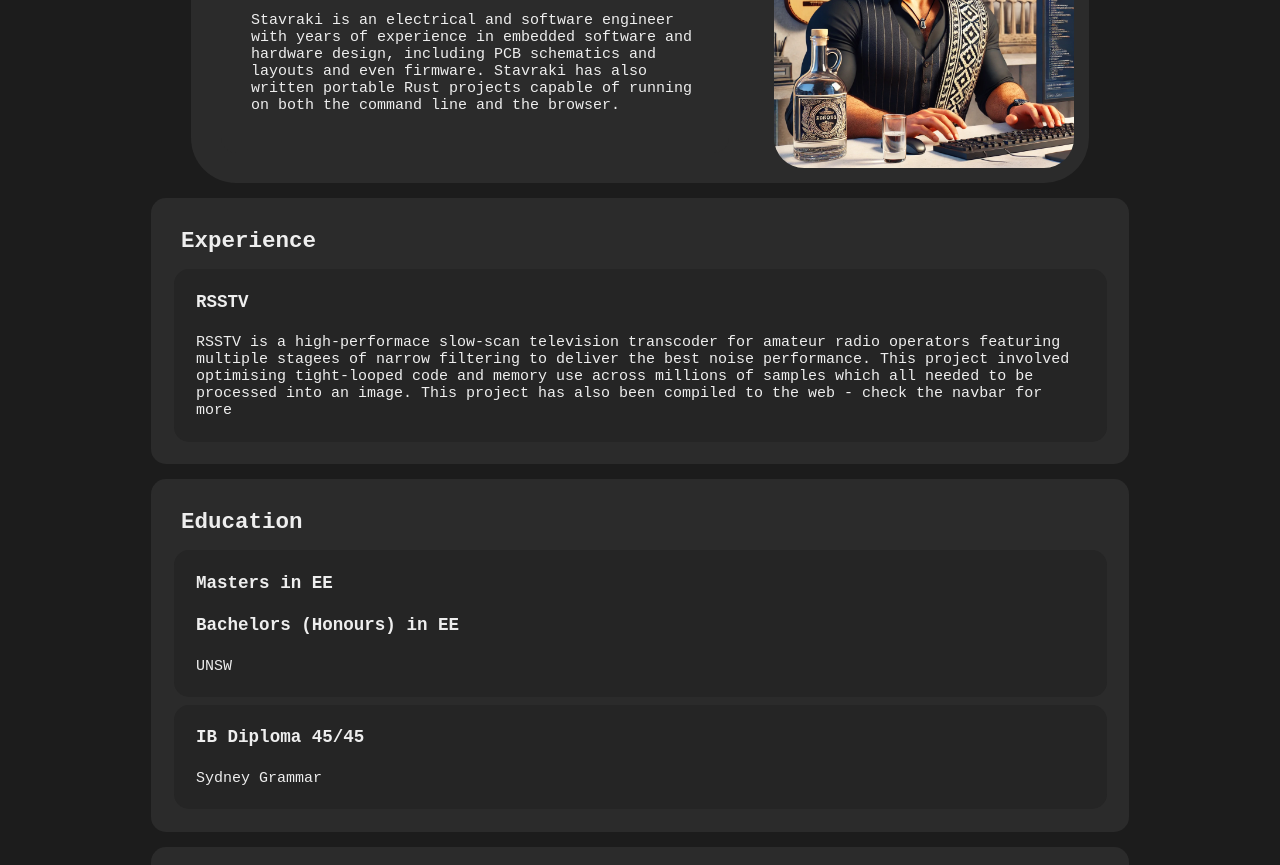
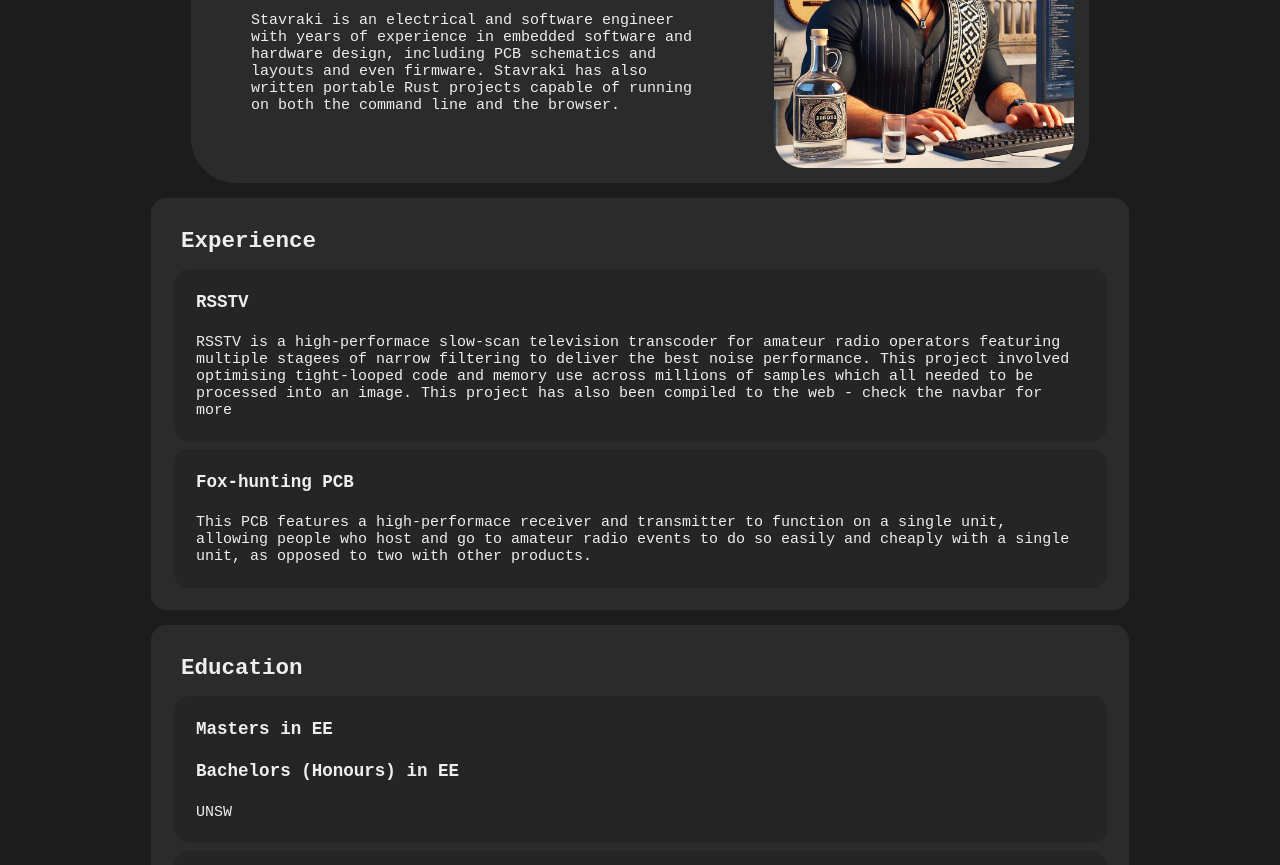
Before and after one commit to stavraki-kalamaki/stavraki-kalamaki.github.io, a plain HTML site: page index.html in a window 1280 px wide. Shown: the part 235-1100 px from the top of the page. Drawn offline with Linux system fonts and the light colour scheme.

Commit message:
add project

```diff
--- a/index.html
+++ b/index.html
@@ -32,6 +32,11 @@
                 <h3>RSSTV</h3>
                 <p>RSSTV is a high-performace slow-scan television transcoder for amateur radio operators featuring multiple stagees of narrow filtering to deliver the best noise performance. This project involved optimising tight-looped code and memory use across millions of samples which all needed to be processed into an image. This project has also been compiled to the web - check the navbar for more</p>
             </div>
+            <div class="sub_body_elem">
+                <h3>Fox-hunting PCB</h3>
+                <p>This PCB features a high-performace receiver and transmitter to function on a single unit, allowing people who host and go to amateur radio events to do so easily and cheaply with a single unit, as opposed to two with other products.</p>
+                <!--<img src="./pcb.png">-->
+            </div>
         </div>
 
         <div class="body_elem" id="education">
```
Also changed, not shown: pcb.png (added).
